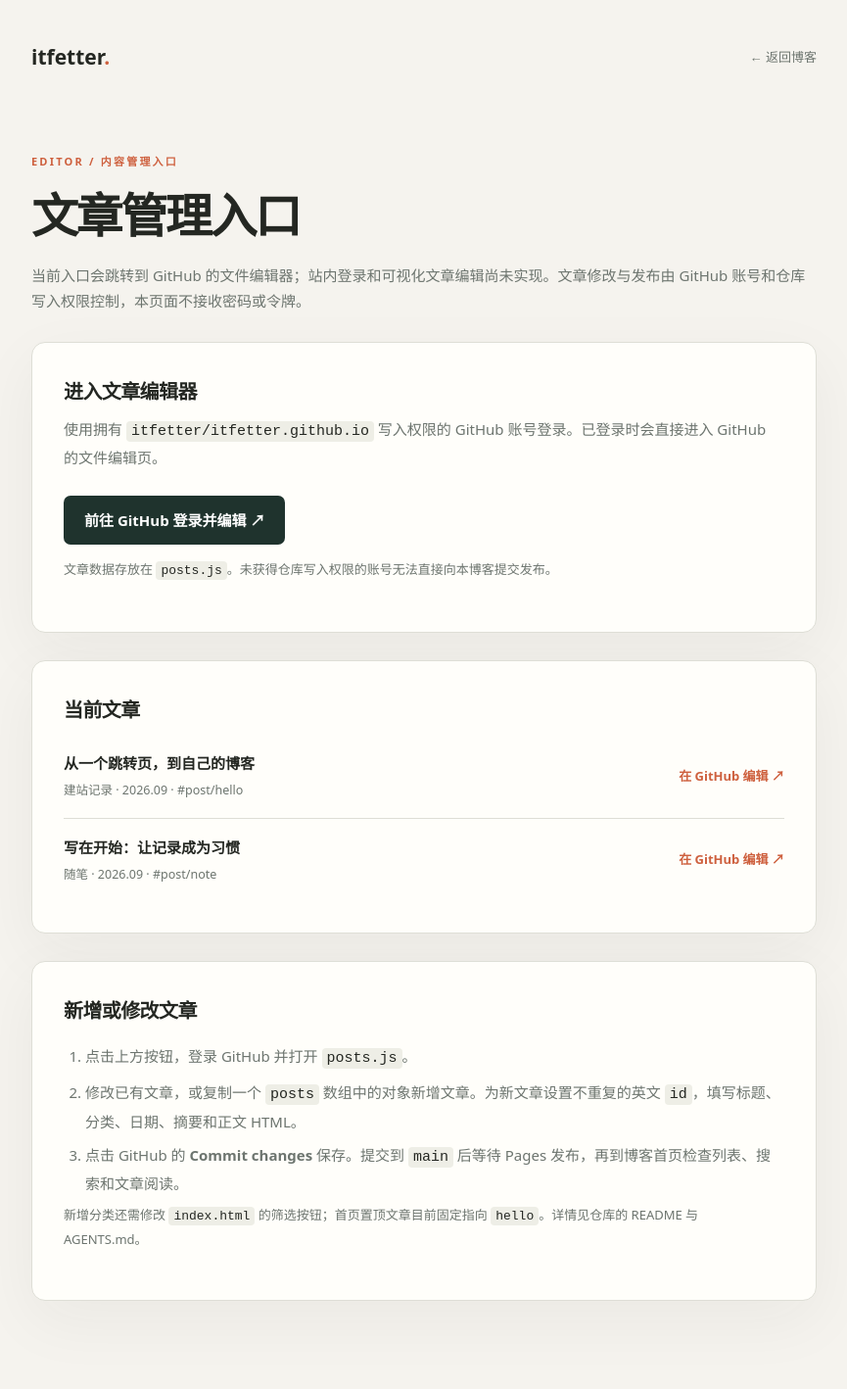
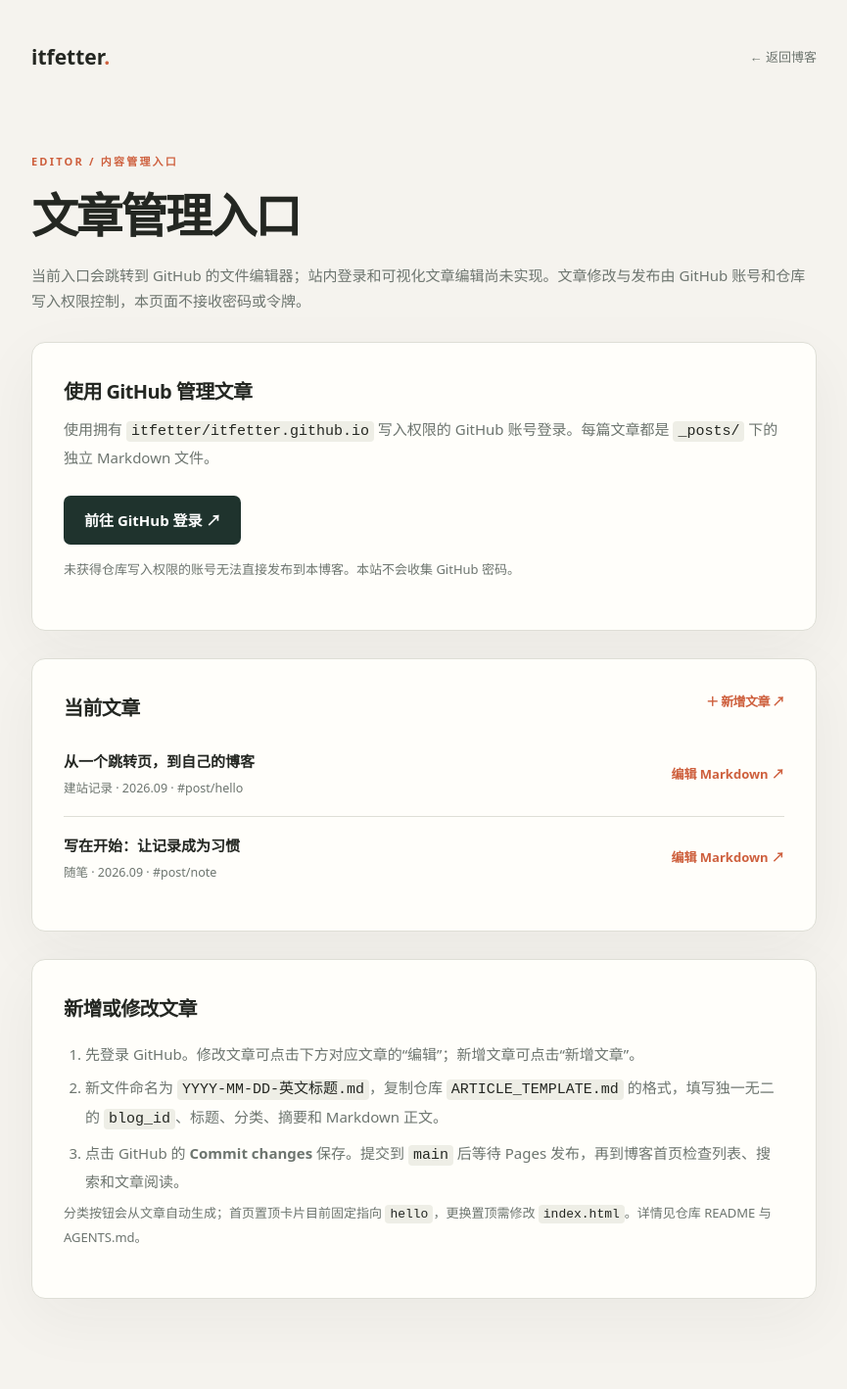
Before and after one commit to itfetter/itfetter.github.io, a Jekyll site: the page admin/index.html, which Jekyll copies as it is, in a window 1280 px wide. Shown: the whole page at 98% size, without its empty margins (207-1072 px from the left). Built offline with Jekyll 4.4.1, drawn with Linux system fonts in a browser that asks for light colours.

Commit message:
将管理入口改为逐篇编辑 Markdown

```diff
--- a/admin/index.html
+++ b/admin/index.html
@@ -21,23 +21,23 @@
     <h1>文章管理入口</h1>
     <p>当前入口会跳转到 GitHub 的文件编辑器；站内登录和可视化文章编辑尚未实现。文章修改与发布由 GitHub 账号和仓库写入权限控制，本页面不接收密码或令牌。</p>
     <section class="card" aria-labelledby="login-heading">
-      <h2 id="login-heading">进入文章编辑器</h2>
-      <p>使用拥有 <code>itfetter/itfetter.github.io</code> 写入权限的 GitHub 账号登录。已登录时会直接进入 GitHub 的文件编辑页。</p>
-      <a class="button" href="https://github.com/login?return_to=%2Fitfetter%2Fitfetter.github.io%2Fedit%2Fmain%2Fposts.js">前往 GitHub 登录并编辑 ↗</a>
-      <p class="hint">文章数据存放在 <code>posts.js</code>。未获得仓库写入权限的账号无法直接向本博客提交发布。</p>
+      <h2 id="login-heading">使用 GitHub 管理文章</h2>
+      <p>使用拥有 <code>itfetter/itfetter.github.io</code> 写入权限的 GitHub 账号登录。每篇文章都是 <code>_posts/</code> 下的独立 Markdown 文件。</p>
+      <a class="button" href="https://github.com/login?return_to=%2Fitfetter%2Fitfetter.github.io%2Ftree%2Fmain%2F_posts">前往 GitHub 登录 ↗</a>
+      <p class="hint">未获得仓库写入权限的账号无法直接发布到本博客。本站不会收集 GitHub 密码。</p>
     </section>
     <section class="card" aria-labelledby="articles-heading">
-      <h2 id="articles-heading">当前文章</h2>
+      <h2 id="articles-heading">当前文章 <a href="https://github.com/itfetter/itfetter.github.io/new/main/_posts" style="float:right;font-size:13px;color:var(--accent);text-decoration:none">＋ 新增文章 ↗</a></h2>
       <div id="articles"><p>正在读取文章列表…</p></div>
     </section>
     <section class="card" aria-labelledby="how-heading">
       <h2 id="how-heading">新增或修改文章</h2>
       <ol class="steps">
-        <li>点击上方按钮，登录 GitHub 并打开 <code>posts.js</code>。</li>
-        <li>修改已有文章，或复制一个 <code>posts</code> 数组中的对象新增文章。为新文章设置不重复的英文 <code>id</code>，填写标题、分类、日期、摘要和正文 HTML。</li>
+        <li>先登录 GitHub。修改文章可点击下方对应文章的“编辑”；新增文章可点击“新增文章”。</li>
+        <li>新文件命名为 <code>YYYY-MM-DD-英文标题.md</code>，复制仓库 <code>ARTICLE_TEMPLATE.md</code> 的格式，填写独一无二的 <code>blog_id</code>、标题、分类、摘要和 Markdown 正文。</li>
         <li>点击 GitHub 的 <strong>Commit changes</strong> 保存。提交到 <code>main</code> 后等待 Pages 发布，再到博客首页检查列表、搜索和文章阅读。</li>
       </ol>
-      <p class="hint">新增分类还需修改 <code>index.html</code> 的筛选按钮；首页置顶文章目前固定指向 <code>hello</code>。详情见仓库的 README 与 AGENTS.md。</p>
+      <p class="hint">分类按钮会从文章自动生成；首页置顶卡片目前固定指向 <code>hello</code>，更换置顶需修改 <code>index.html</code>。详情见仓库 README 与 AGENTS.md。</p>
     </section>
   </main>
   <script src="../posts.js"></script>
@@ -50,10 +50,10 @@
         const info=document.createElement('div');
         const title=document.createElement('strong');title.textContent=post.title;
         const meta=document.createElement('small');meta.textContent=post.category+' · '+post.date+' · #post/'+post.id;
-        const link=document.createElement('a');link.href='https://github.com/itfetter/itfetter.github.io/edit/main/posts.js';link.textContent='在 GitHub 编辑 ↗';
+        const link=document.createElement('a');link.href=/^_posts\/[0-9]{4}-[0-9]{2}-[0-9]{2}-[a-z0-9-]+\.md$/.test(post.source)?'https://github.com/itfetter/itfetter.github.io/edit/main/'+post.source:'https://github.com/itfetter/itfetter.github.io/tree/main/_posts';link.textContent='编辑 Markdown ↗';
         info.append(title,meta);row.append(info,link);container.append(row);
       }
-    }else{container.textContent='文章列表加载失败，请在 GitHub 仓库检查 posts.js。'}
+    }else{container.textContent='文章列表加载失败，请在 GitHub 仓库检查 Jekyll 构建和 posts.js。'}
   </script>
 </body>
 </html>
```
